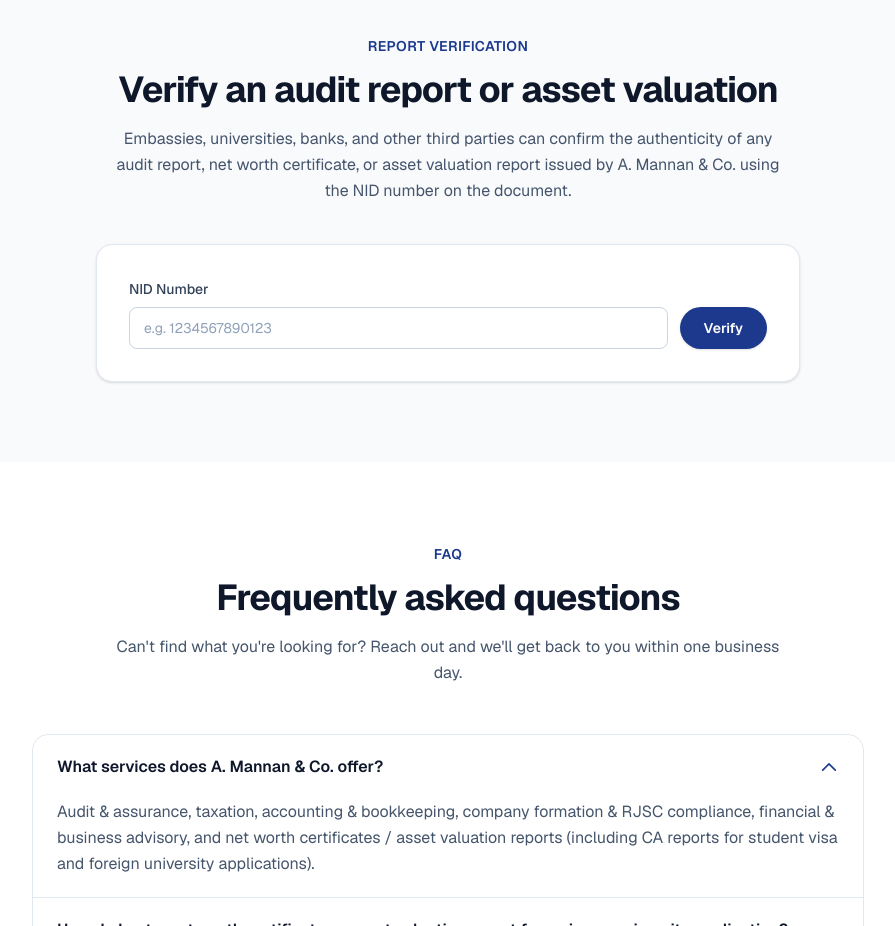
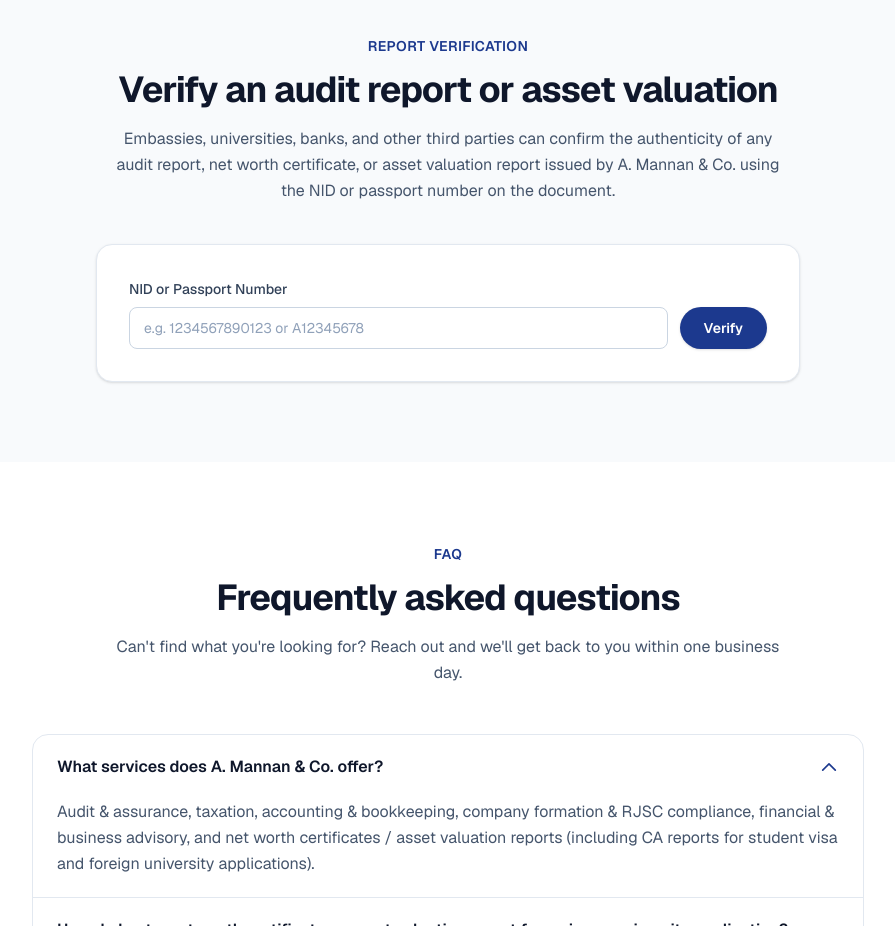
Before and after one commit to sayedxon48/A-Mannan-Co., a Next.js app: page / in a window 1280 px wide. Shown: the part 2960-3886 px from the top of the page, without its empty margins (192-1087 px from the left). Built offline with nearby package versions, Linux system fonts and the light colour scheme.

Commit message:
Support passport numbers alongside NID for report verification

```diff
--- a/components/VerifyReport.tsx
+++ b/components/VerifyReport.tsx
@@ -62,7 +62,7 @@
             Embassies, universities, banks, and other third parties can
             confirm the authenticity of any audit report, net worth
             certificate, or asset valuation report issued by A. Mannan &amp;
-            Co. using the NID number on the document.
+            Co. using the NID or passport number on the document.
           </p>
         </div>
 
@@ -74,7 +74,7 @@
             htmlFor="nid-number"
             className="text-sm font-medium text-slate-700"
           >
-            NID Number
+            NID or Passport Number
           </label>
           <div className="mt-1.5 flex flex-col gap-3 sm:flex-row">
             <input
@@ -82,7 +82,7 @@
               type="text"
               value={query}
               onChange={(e) => setQuery(e.target.value)}
-              placeholder="e.g. 1234567890123"
+              placeholder="e.g. 1234567890123 or A12345678"
               className="flex-1 rounded-lg border border-slate-300 px-3.5 py-2.5 text-sm text-slate-900 placeholder:text-slate-400 focus:border-blue-900 focus:outline-none focus:ring-1 focus:ring-blue-900"
             />
             <button
@@ -98,7 +98,7 @@
             <div className="mt-6 rounded-lg bg-green-50 px-4 py-4 text-sm text-green-800">
               <p className="font-semibold">✓ Verified — this report is genuine</p>
               <dl className="mt-2 grid grid-cols-[auto_1fr] gap-x-3 gap-y-1">
-                <dt className="text-green-700">NID Number</dt>
+                <dt className="text-green-700">NID / Passport</dt>
                 <dd>{result.report.nidNumber}</dd>
                 <dt className="text-green-700">Type</dt>
                 <dd>{result.report.type}</dd>
@@ -112,9 +112,9 @@
 
           {result.state === "not-found" && (
             <div className="mt-6 rounded-lg bg-red-50 px-4 py-3 text-sm font-medium text-red-800">
-              We couldn&apos;t find a report with that NID number.
-              Double-check it against the document, or contact us directly to
-              confirm.
+              We couldn&apos;t find a report with that NID or passport
+              number. Double-check it against the document, or contact us
+              directly to confirm.
             </div>
           )}
 
```
Also changed, not shown: 1 other file (tests, documents, lock files or other folders).
